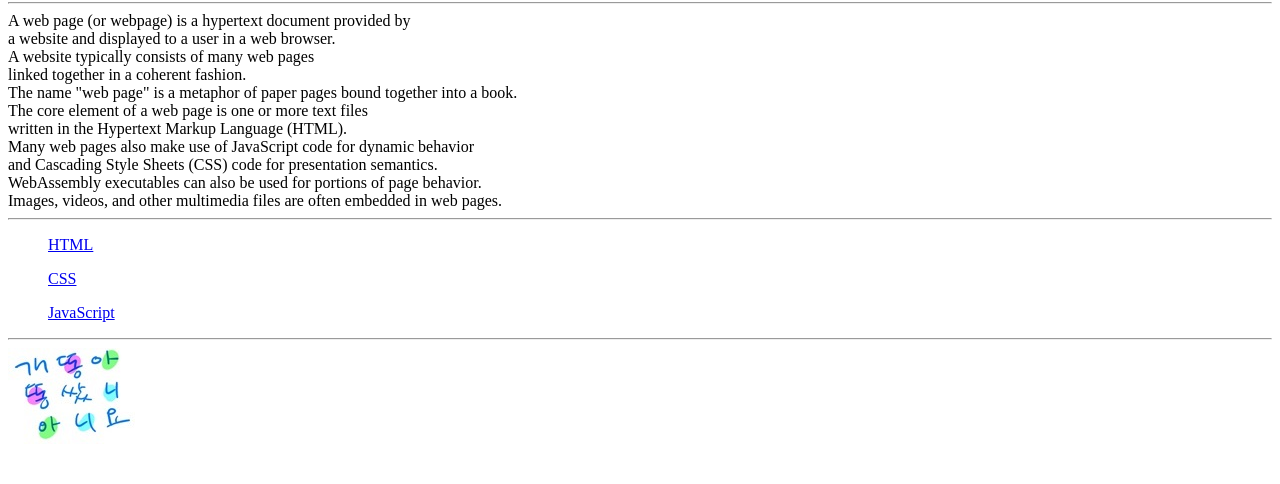
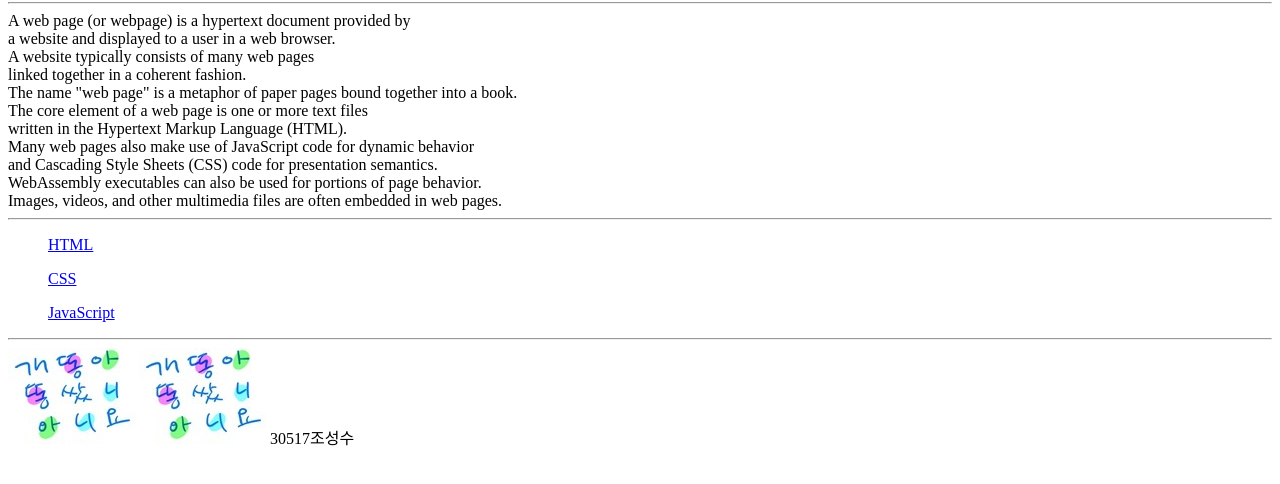
Before and after one commit to 30517CSS/web1, a plain HTML site: page index.html in a window 1280 px wide. Shown: the part 78-562 px from the top of the page. Drawn offline with Linux system fonts and the light colour scheme.

Commit message:
Update index.html

```diff
--- a/index.html
+++ b/index.html
@@ -27,6 +27,7 @@
     <ul><a href="JS.html">JavaScript</a></ul>
     <hr>
     <img src="img\test2.jpg" alt="" width="" height="">
-
+    <img src="img\test2.jpg" alt="" width="" height="">
+    30517조성수
 </body>
 </html>
```
